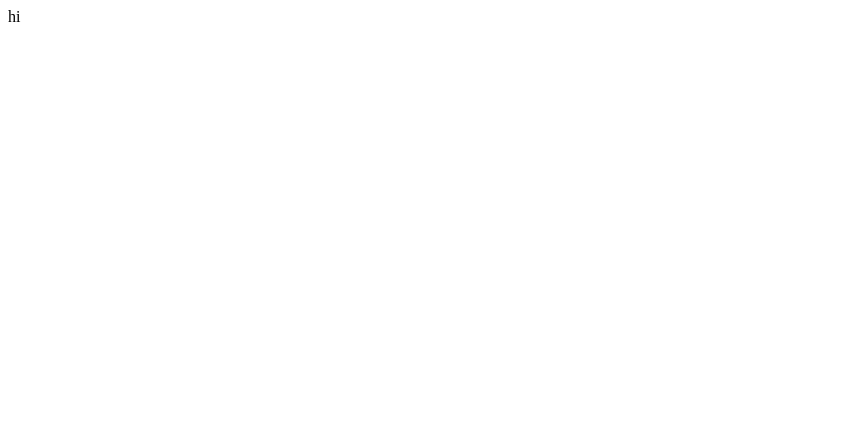
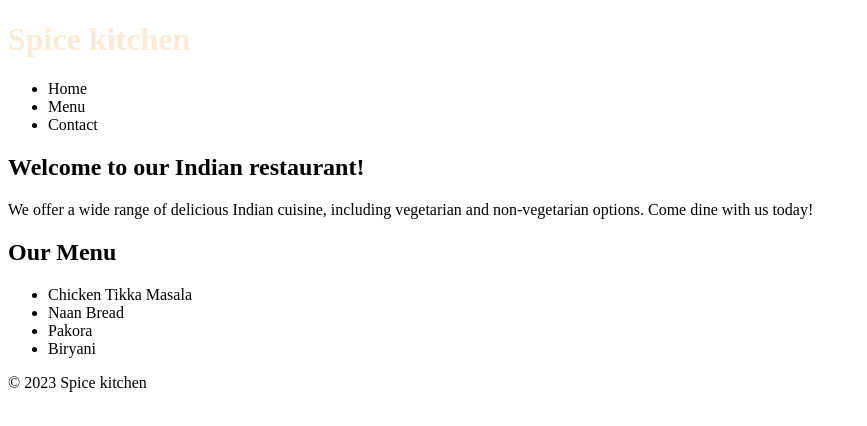
Before and after one commit to Chetankumar71297/Restaurant-Page, a website built with webpack: page dist/index.html in a window 1280 px wide. Shown: the whole page, without its empty margins (0-867 px from the left). Built offline with nearby package versions, Linux system fonts and the light colour scheme.

Commit message:
Create html for home page
home.js contains the code for generating home page. header-footer.js has
code for header and footer content. Also installed css-loader and added
it to webpack.config.js file, it is used to load style.css.

```diff
--- a/package.json
+++ b/package.json
@@ -18,6 +18,8 @@
   },
   "homepage": "https://github.com/Chetankumar71297/Restaurant-Page#readme",
   "devDependencies": {
+    "css-loader": "^6.7.3",
+    "style-loader": "^3.3.2",
     "webpack": "^5.80.0",
     "webpack-cli": "^5.0.2"
   }
--- /dev/null
+++ b/src/header-footer.js
@@ -0,0 +1,35 @@
+const headerContent = (function createHeader() {
+  const header = document.createElement("header");
+  const heading = document.createElement("h1");
+  heading.classList.add("name");
+  heading.textContent = "Spice kitchen";
+  const navigation = document.createElement("nav");
+  const tabContainer = document.createElement("ul");
+  navigation.appendChild(tabContainer);
+  const homeTab = document.createElement("li");
+  homeTab.textContent = "Home";
+  const menuTab = document.createElement("li");
+  menuTab.textContent = "Menu";
+  const contactTab = document.createElement("li");
+  contactTab.textContent = "Contact";
+  tabContainer.append(homeTab, menuTab, contactTab);
+  header.append(heading, navigation);
+
+  return { header };
+})();
+
+const footerContent = (function createFooter() {
+  const footer = document.createElement("footer");
+  const footerText = document.createElement("p");
+  footerText.innerHTML = "&#169; 2023 Spice kitchen";
+  footer.appendChild(footerText);
+
+  return { footer };
+})();
+
+function appendHeaderFooterContent() {
+  const contentBox = document.querySelector("#content");
+  contentBox.append(headerContent.header, footerContent.footer);
+}
+
+export default appendHeaderFooterContent;
--- /dev/null
+++ b/src/home.js
@@ -0,0 +1,39 @@
+import appendHeaderFooterContent from "./header-footer";
+
+const mainContent = (function createMainContent() {
+  const mainContent = document.createElement("main");
+  const heroContent = document.createElement("div"); //.setAttribute("id", "hero");
+  const heroHeading = document.createElement("h2");
+  heroHeading.textContent = "Welcome to our Indian restaurant!";
+  const heroText = document.createElement("p");
+  heroText.textContent =
+    "We offer a wide range of delicious Indian cuisine, including vegetarian and non-vegetarian options. Come dine with us today!";
+  heroContent.append(heroHeading, heroText);
+
+  const menuContent = document.createElement("div");
+  const menuHeading = document.createElement("h2");
+  menuHeading.textContent = "Our Menu";
+  const menuList = document.createElement("ul");
+  const dish1 = document.createElement("li");
+  dish1.textContent = "Chicken Tikka Masala";
+  const dish2 = document.createElement("li");
+  dish2.textContent = "Naan Bread";
+  const dish3 = document.createElement("li");
+  dish3.textContent = "Pakora";
+  const dish4 = document.createElement("li");
+  dish4.textContent = "Biryani";
+  menuList.append(dish1, dish2, dish3, dish4);
+  menuContent.append(menuHeading, menuList);
+
+  mainContent.append(heroContent, menuContent);
+
+  return { mainContent };
+})();
+
+function createHomePage() {
+  const contentBox = document.querySelector("#content");
+  appendHeaderFooterContent();
+  contentBox.insertBefore(mainContent.mainContent, contentBox.children[1]);
+}
+
+export default createHomePage;
--- a/src/index.js
+++ b/src/index.js
@@ -1,4 +1,3 @@
-console.log("hi");
-console.log("xjnsnx");
-console.log("xjn");
-console.log("nsnx");
+import createHomePage from "./home";
+import "./style.css";
+createHomePage();
--- /dev/null
+++ b/src/style.css
@@ -0,0 +1,3 @@
+.name {
+  color: antiquewhite;
+}
--- a/webpack.config.js
+++ b/webpack.config.js
@@ -1,9 +1,19 @@
 const path = require("path");
 
 module.exports = {
+  mode: "development",
   entry: "./src/index.js",
   output: {
     filename: "main.js",
     path: path.resolve(__dirname, "dist"),
   },
+  module: {
+    rules: [
+      {
+        test: /\.css$/i,
+        use: ["style-loader", "css-loader"],
+      },
+    ],
+  },
+  devtool: "inline-source-map",
 };
```
Also changed, not shown: dist/index.html, dist/main.js, 1 other file.
